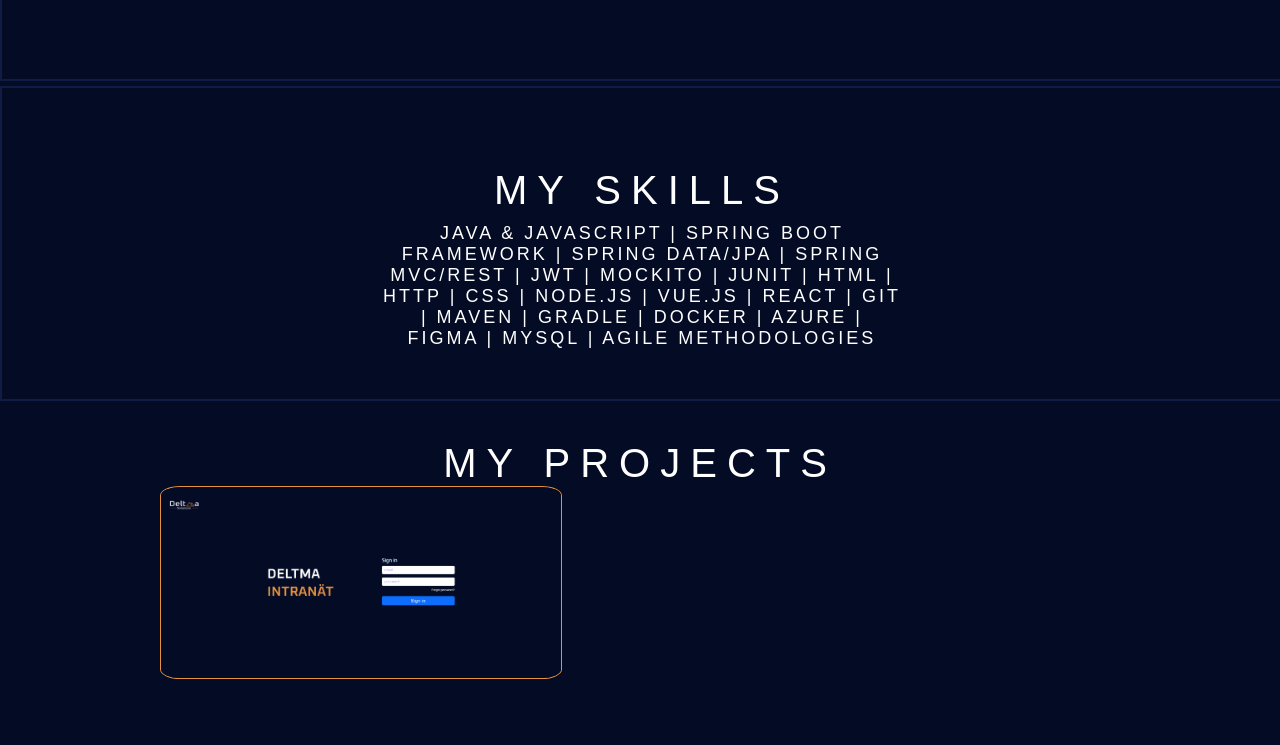
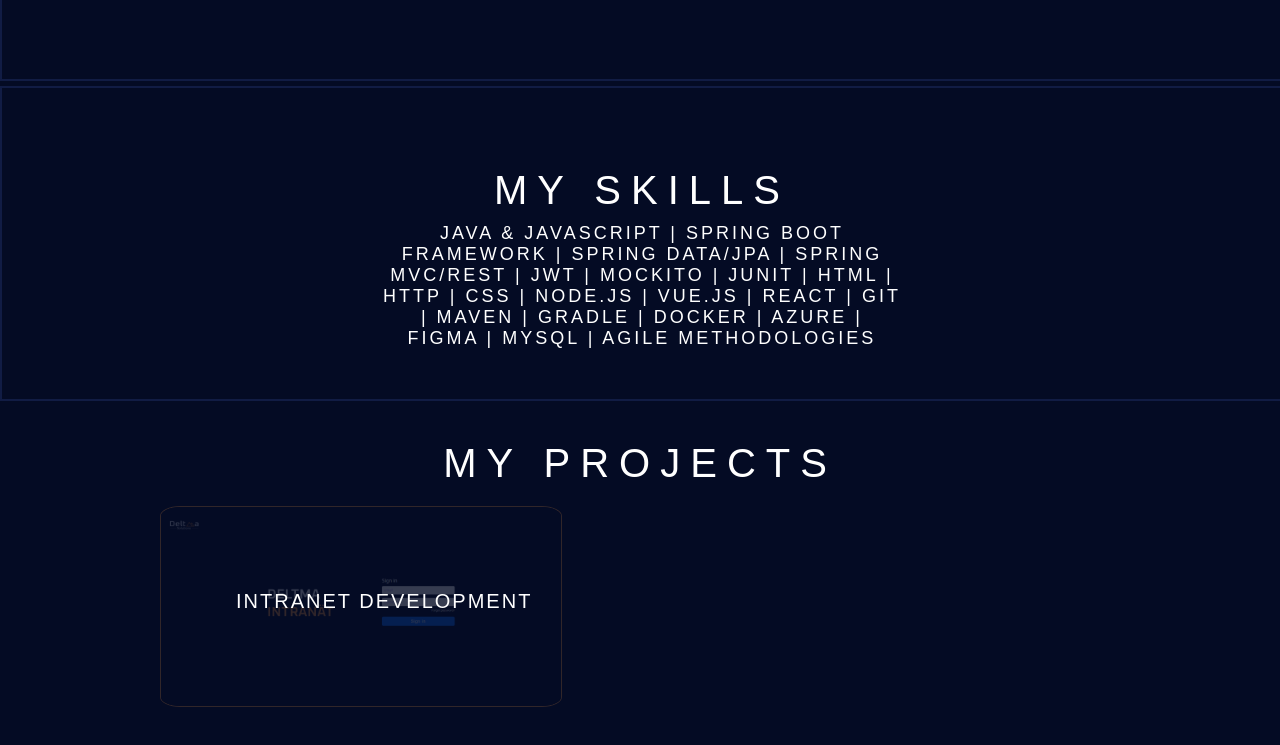
Before and after one commit to dzJP/jakobpietrzyk, a Vue app: page / in a window 1280 px wide. Shown: the part 517-1262 px from the top of the page. Built offline with nearby package versions, Linux system fonts and the light colour scheme.

Commit message:
Added more to navigation logic and applied more CSS to LandingPage.vue

```diff
--- a/src/views/LandingPage.vue
+++ b/src/views/LandingPage.vue
@@ -35,13 +35,18 @@
 			My projects
 		</div>
 		<div class="projects">
-			<div class="project-image" :class="{ 'expanded': isImageExpanded }">
-				<img :src="currentImage" alt="project-image" @click="toggleImageSize">
-			</div>
-			<!-- Navigation buttons container outside the project image -->
-			<div class="navigation-buttons" :class="{ 'visible': isImageExpanded }">
-				<button class="button" @click="navigate('previous')">Previous</button>
-				<button class="button" @click="navigate('next')">Next</button>
+			<div class="project-image" :class="{ 'expanded': isImageExpanded }" @click="toggleImageSize"
+				@mouseleave="handleMouseLeave">
+				<img :src="currentImage" alt="project-image">
+				<div class="overlay-text" v-if="!isImageExpanded">
+					Intranet development
+				</div>
+
+				<!-- Move navigation buttons inside the project-image div -->
+				<div class="navigation-buttons" :class="{ 'visible': isImageExpanded }">
+					<button class="button" @click="navigate('previous')">Previous</button>
+					<button class="button" @click="navigate('next')">Next</button>
+				</div>
 			</div>
 		</div>
 	</div>
@@ -80,8 +85,7 @@ export default {
 				require('@/assets/adminpageEditProject.png'),
 				require('@/assets/homepageAdminRegisterHours.png'),
 				require('@/assets/profilePage.png'),
-				require('@/assets/colleaguesPage.png'),
-
+				require('@/assets/colleaguesPage.png')
 			],
 			currentImageIndex: 0,
 			isImageExpanded: false,
@@ -94,15 +98,28 @@ export default {
 	},
 	methods: {
 		navigate(direction) {
-			if (!this.isImageExpanded) return;
 			if (direction === 'previous') {
 				this.currentImageIndex = (this.currentImageIndex - 1 + this.images.length) % this.images.length;
 			} else if (direction === 'next') {
 				this.currentImageIndex = (this.currentImageIndex + 1) % this.images.length;
 			}
 		},
-		toggleImageSize() {
-			this.isImageExpanded = !this.isImageExpanded;
+		toggleImageSize(event) {
+			// Check if the click event originates from the image itself
+			if (event.target.tagName.toLowerCase() === 'img') {
+				// Toggle the state of isImageExpanded
+				this.isImageExpanded = !this.isImageExpanded;
+				const overlayText = document.querySelector('.overlay-text');
+				if (overlayText) {
+					overlayText.style.display = this.isImageExpanded ? 'none' : 'block';
+				}
+			}
+		},
+		handleMouseLeave(event) {
+			const expandedImage = document.querySelector('.project-image.expanded');
+			if (expandedImage && !expandedImage.contains(event.relatedTarget)) {
+				this.isImageExpanded = false;
+			}
 		}
 	},
 };
@@ -212,7 +229,8 @@ export default {
 .projects {
 	display: flex;
 	align-items: center;
-	margin-bottom: 50vh;
+	margin-top: 20px;
+	margin-bottom: 20%;
 }
 
 .projects img {
@@ -220,7 +238,12 @@ export default {
 	border: 1px solid var(--orange);
 	border-radius: 5%;
 	margin-left: 20vh;
-	transition: transform 0.5s ease-in-out;
+	transition: transform 0.5s ease-in-out, opacity 0.5s ease-in-out;
+	opacity: 0.2;
+}
+
+.projects img:hover {
+	opacity: 1;
 }
 
 .project-image {
@@ -237,29 +260,54 @@ export default {
 	margin-left: 5%;
 }
 
+.project-image.expanded img {
+	opacity: 1;
+}
+
+.overlay-text {
+	position: absolute;
+	top: 42%;
+	left: 42%;
+	color: white;
+	font-size: 20px;
+	text-transform: uppercase;
+	letter-spacing: 2px;
+	opacity: 1;
+	transition: opacity 0.5s ease-in-out;
+	pointer-events: none;
+}
+
+.project-image.expanded .overlay-text {
+	display: none;
+}
+
+.project-image:hover .overlay-text {
+	opacity: 0;
+}
+
 .navigation-buttons {
 	position: absolute;
-	bottom: -70%;
-	left: 35%;
+	bottom: 10px;
+	left: 50%;
 	transform: translateX(-50%);
 	z-index: 1;
 	opacity: 0;
 	transition: opacity 0.8s ease-in-out;
 }
 
-.navigation-buttons.visible {
+.project-image.expanded .navigation-buttons {
 	opacity: 1;
 }
 
 .navigation-buttons .button {
-	font-size: 25px;
+	font-size: 16px;
 	font-family: 'Oxanium', sans-serif;
 	color: var(--white);
 	background-color: var(--light-blue);
 	border: none;
 	border-radius: 5px;
-	padding: 10px 40px;
-	margin-right: 20px;
+	padding: 8px 20px;
+	margin-right: 10px;
 	cursor: pointer;
 	transition: background-color 0.3s ease;
 }
```
Also changed, not shown: src/assets/forgotPassword.png, src/assets/login.png.
